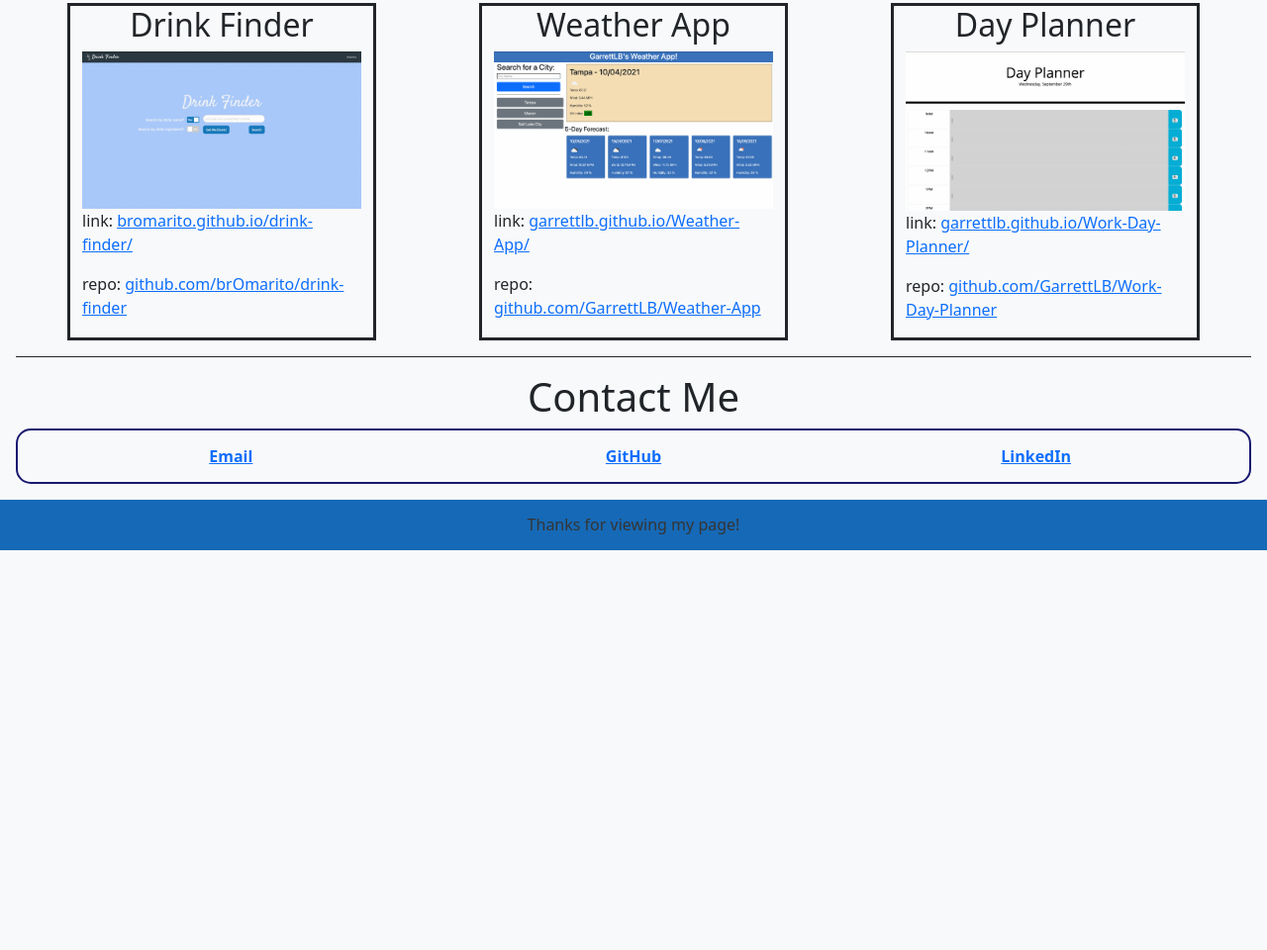
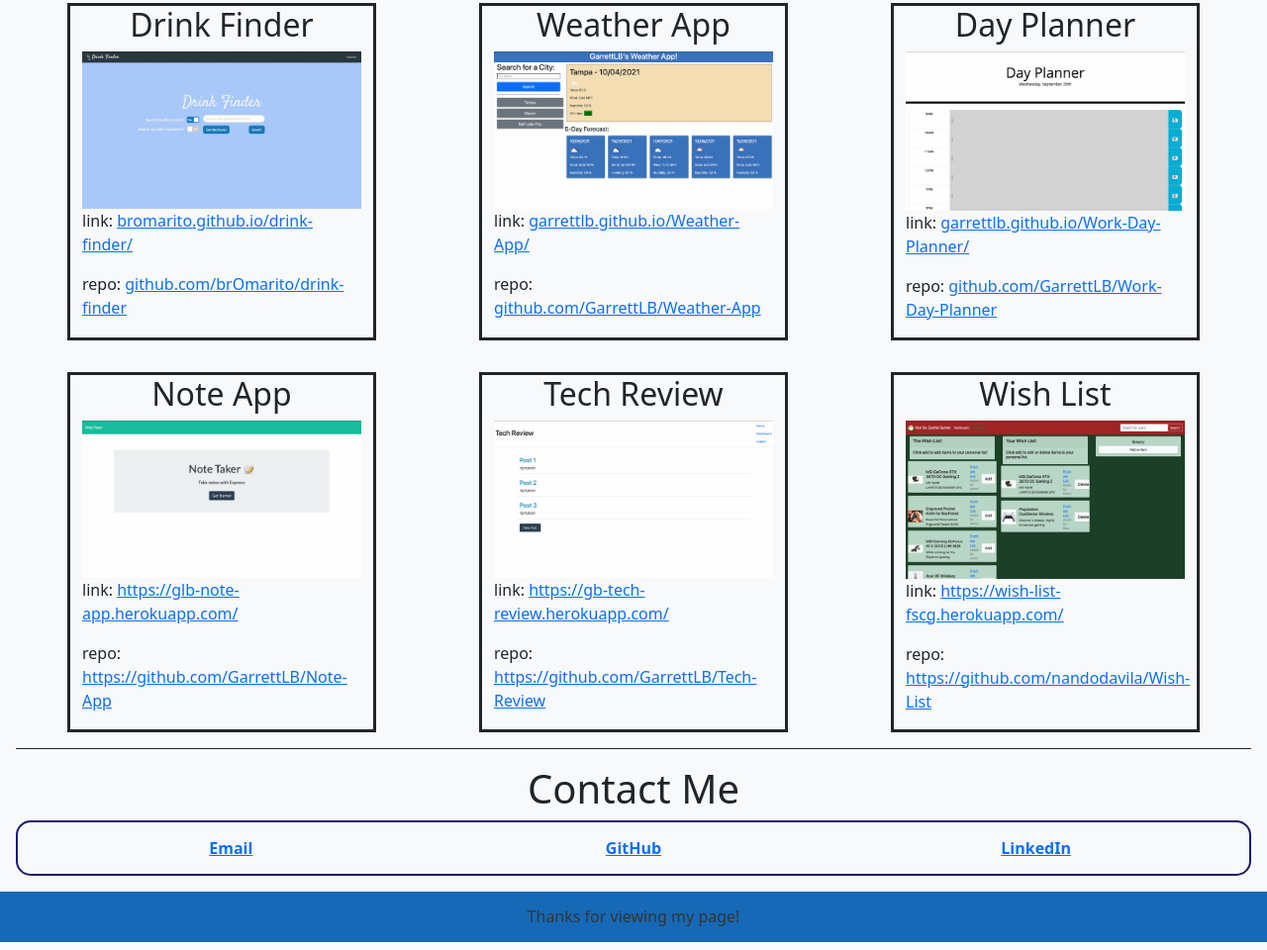
Before and after one commit to GarrettLB/My-Portfolio, a plain HTML site: page index.html in a window 1280 px wide. Shown: the part 690-1650 px from the top of the page at 99% size. Before the commit the page ends 1254 px from the top, so only its background shows below. Drawn offline with nearby package versions, Linux system fonts and the light colour scheme.

Commit message:
added project cards, better spacing

```diff
--- a/index.html
+++ b/index.html
@@ -9,11 +9,11 @@
   <link rel="stylesheet" href="./assets/style.css">
 </head>
 <body class="bg-light">
-
   <header>
     <nav class="navbar navbar-expand-lg">
       <div class="container-fluid">
         <span class="navbar-brand">Garrett's Portfolio</span>
+
         <div class="navbar-nav">
           <a class="nav-link active" aria-current="page" href="#About-me">About</a>
           <a class="nav-link" href="#Projects">Projects</a>
@@ -21,11 +21,9 @@
         </div>
       </div>
     </nav>
-
   </header>
 
   <section id="About-me" class="row m-3 border-bottom border-dark">
-
     <div class="col-12 col-lg-3 m-3 d-flex justify-content-center">
       <img src="./assets/images/ProfilePic.JPG" class="img-fluid profile-pic" alt="Profile Pic">
     </div>
@@ -59,21 +57,36 @@
       <img class="screenshot" src="./assets/images/DrinkFinderSS.png" alt="Drink Finder App Screenshot">
       <p>link: <a href="https://bromarito.github.io/drink-finder/">bromarito.github.io/drink-finder/</a></p>
       <p>repo: <a href="https://github.com/brOmarito/drink-finder">github.com/brOmarito/drink-finder</a></p>
-
     </div>
     <div class="col-12 col-lg-3 m-3 border border-3 border-dark">
       <h2 class="text-center">Weather App</h2>
       <img class="screenshot" src="./assets/images/WeatherSS.png" alt="Weather App Screenshot">
       <p>link: <a href="https://garrettlb.github.io/Weather-App/" target="_blank">garrettlb.github.io/Weather-App/</a></p>
       <p>repo: <a href="https://github.com/GarrettLB/Weather-App" target="_blank">github.com/GarrettLB/Weather-App</a></p>
-
     </div>
     <div class="col-12 col-lg-3 m-3 border border-3 border-dark">
       <h2 class="text-center">Day Planner</h2>
       <img class="screenshot" src="./assets/images/DayPlannerSS.png" alt="Day Planner App Screenshot">
       <p>link: <a href="https://garrettlb.github.io/Work-Day-Planner/">garrettlb.github.io/Work-Day-Planner/</a></p>
       <p>repo: <a href="https://github.com/GarrettLB/Work-Day-Planner">github.com/GarrettLB/Work-Day-Planner</a></p>
-
+    </div>
+    <div class="col-12 col-lg-3 m-3 border border-3 border-dark">
+      <h2 class="text-center">Note App</h2>
+      <img class="screenshot" src="./assets/images/NoteAppSS.png" alt="Note App Screenshot">
+      <p>link: <a href="https://glb-note-app.herokuapp.com/">https://glb-note-app.herokuapp.com/</a></p>
+      <p>repo: <a href="https://github.com/GarrettLB/Note-App">https://github.com/GarrettLB/Note-App</a></p>
+    </div>
+    <div class="col-12 col-lg-3 m-3 border border-3 border-dark">
+      <h2 class="text-center">Tech Review</h2>
+      <img class="screenshot" src="./assets/images/TechReviewSS.png" alt="Tech Review App Screenshot">
+      <p>link: <a href="https://gb-tech-review.herokuapp.com/">https://gb-tech-review.herokuapp.com/</a></p>
+      <p>repo: <a href="https://github.com/GarrettLB/Tech-Review">https://github.com/GarrettLB/Tech-Review</a></p>
+    </div>
+    <div class="col-12 col-lg-3 m-3 border border-3 border-dark">
+      <h2 class="text-center">Wish List</h2>
+      <img class="screenshot" src="./assets/images/WishListSS.png" alt="Wish List App Screenshot">
+      <p>link: <a href="https://wish-list-fscg.herokuapp.com/">https://wish-list-fscg.herokuapp.com/</a></p>
+      <p>repo: <a href="https://github.com/nandodavila/Wish-List">https://github.com/nandodavila/Wish-List</a></p>
     </div>
   </section>
 
@@ -84,11 +97,9 @@
       <div class="col-2 d-flex justify-content-center">
         <a href="mailto:garrettleebryan@gmail.com" target="_blank">Email</a>
       </div>
-
       <div class="col-2 d-flex justify-content-center">
         <a href="https://github.com/GarrettLB" target="_blank">GitHub</a>
       </div>
-
       <div class="col-2 d-flex justify-content-center">
         <a href="https://www.linkedin.com/in/garrett-bryan-8027231b4" target="_blank">LinkedIn</a>
       </div>
```
Also changed, not shown: assets/images/NoteAppSS.png (added), assets/images/TechReviewSS.png (added), assets/images/WishListSS.png (added). Lines whose indentation alone changed are shown as unchanged.
